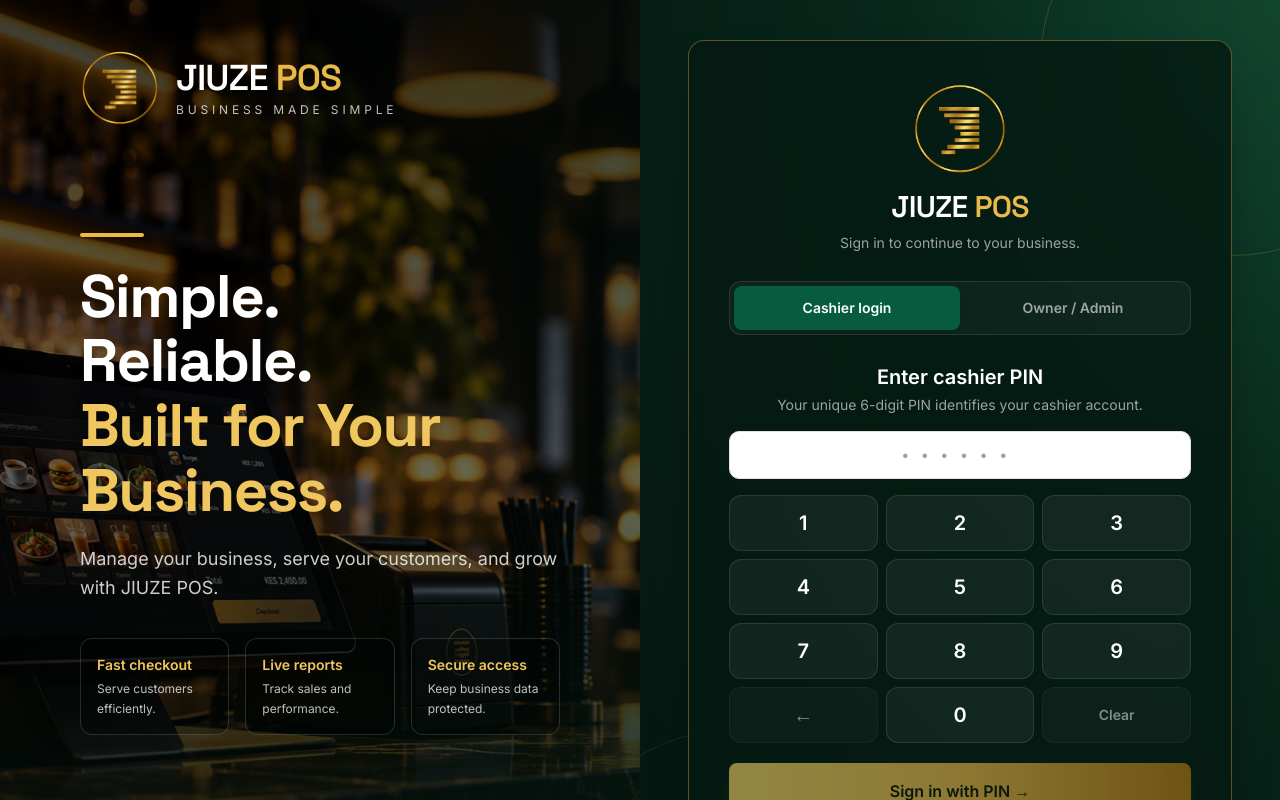
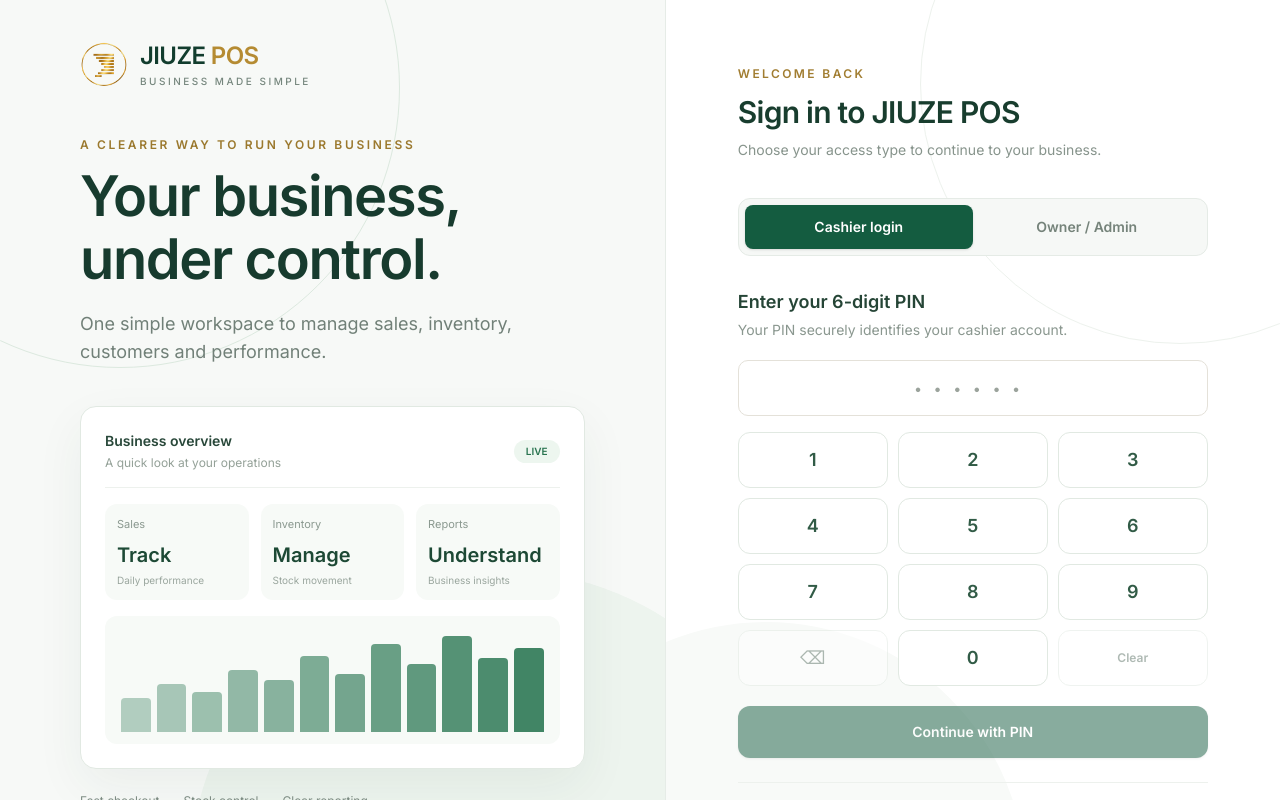
Before and after one commit to jiuzekenya-hue/jiuze-pos-main, a React (Vite) app: page /login in a window 1280 px wide. Shown: the top 800 px of the page. Built offline with nearby package versions, Linux system fonts and the light colour scheme; no server answers.

Commit message:
Restore approved light split-screen POS login design

```diff
--- a/src/pages/Login.tsx
+++ b/src/pages/Login.tsx
@@ -33,7 +33,7 @@ export default function Login() {
     setError(null)
     setIsSubmitting(true)
     if (mode === 'cashier') {
-      if (!/^\d{6}$/.test(pin)) {
+      if (!/^\\d{6}$/.test(pin)) {
         setError('Enter your 6-digit cashier PIN.')
         setIsSubmitting(false)
         return
@@ -69,56 +69,110 @@ export default function Login() {
   }
 
   return (
-    <main className="min-h-screen overflow-hidden bg-[#061b13] text-white lg:grid lg:min-h-screen lg:grid-cols-2">
-      <section className="relative isolate flex min-h-[580px] flex-col justify-between overflow-hidden px-7 py-9 sm:px-12 sm:py-12 lg:min-h-screen lg:px-14 xl:px-20">
-        <div className="jiuze-hero-image absolute inset-0 -z-20 bg-cover bg-center" style={{ backgroundImage: "url('/jiuze-pos-hero.png')" }} aria-hidden="true" />
-        <div className="absolute inset-0 -z-10 bg-gradient-to-b from-black/70 via-black/45 to-[#061b13]/95" aria-hidden="true" />
-        <div className="absolute inset-0 -z-10 bg-gradient-to-r from-black/20 to-[#061b13]/30" aria-hidden="true" />
-        <div className="jiuze-enter flex items-center gap-4">
-          <img src="/jiuze-logo.png" alt="JIUZE logo" className="h-16 w-16 object-contain sm:h-20 sm:w-20" />
-          <div><p className="font-display text-3xl font-semibold tracking-tight sm:text-4xl">JIUZE <span className="text-[#e9b949]">POS</span></p><p className="mt-1 text-[10px] uppercase tracking-[0.32em] text-white/75 sm:text-xs">Business made simple</p></div>
-        </div>
-        <div className="jiuze-enter jiuze-enter-delay-1 my-14 max-w-xl lg:my-0 lg:py-12">
-          <div className="mb-7 h-1 w-16 rounded-full bg-[#e9b949]" />
-          <h2 className="font-display text-4xl font-bold leading-[1.08] tracking-tight sm:text-5xl xl:text-6xl">Simple.<br />Reliable.<br /><span className="text-[#f0c65e]">Built for Your Business.</span></h2>
-          <p className="mt-5 max-w-lg text-base leading-relaxed text-white/80 sm:text-lg">Manage your business, serve your customers, and grow with JIUZE POS.</p>
-          <div className="mt-9 grid max-w-lg gap-4 sm:grid-cols-3">
-            <div className="rounded-xl border border-white/15 bg-black/25 p-4 backdrop-blur-sm"><p className="text-sm font-semibold text-[#f0c65e]">Fast checkout</p><p className="mt-1 text-xs leading-relaxed text-white/75">Serve customers efficiently.</p></div>
-            <div className="rounded-xl border border-white/15 bg-black/25 p-4 backdrop-blur-sm"><p className="text-sm font-semibold text-[#f0c65e]">Live reports</p><p className="mt-1 text-xs leading-relaxed text-white/75">Track sales and performance.</p></div>
-            <div className="rounded-xl border border-white/15 bg-black/25 p-4 backdrop-blur-sm"><p className="text-sm font-semibold text-[#f0c65e]">Secure access</p><p className="mt-1 text-xs leading-relaxed text-white/75">Keep business data protected.</p></div>
+    <main className="min-h-screen bg-[#f7f9f7] text-[#18352b] lg:grid lg:grid-cols-[1.04fr_0.96fr]">
+      <section className="relative flex min-h-[440px] flex-col justify-between overflow-hidden border-b border-[#e6ece7] px-7 py-8 sm:px-12 sm:py-10 lg:min-h-screen lg:border-b-0 lg:border-r lg:px-14 xl:px-20">
+        <div className="pointer-events-none absolute -left-40 -top-48 h-[560px] w-[560px] rounded-full border border-[#dce9df]" />
+        <div className="pointer-events-none absolute -bottom-64 -right-36 h-[620px] w-[620px] rounded-full bg-[#edf4ee]" />
+        <div className="relative z-10 flex items-center gap-3">
+          <img src="/jiuze-logo.png" alt="JIUZE" className="h-12 w-12 object-contain" />
+          <div>
+            <p className="text-2xl font-bold tracking-tight text-[#123d2e]">JIUZE <span className="text-[#b58b32]">POS</span></p>
+            <p className="mt-0.5 text-[10px] font-medium uppercase tracking-[0.25em] text-[#75867d]">Business made simple</p>
           </div>
         </div>
-        <footer className="jiuze-enter jiuze-enter-delay-2 border-t border-white/20 pt-5 text-xs text-white/65">
-          <div className="flex flex-wrap gap-x-4 gap-y-2"><a href="tel:0710307318" className="transition hover:text-[#f0c65e]">0710 307 318</a><a href="https://www.jiuze.co.ke" target="_blank" rel="noreferrer" className="transition hover:text-[#f0c65e]">www.jiuze.co.ke</a><a href="mailto:jiuzekenya@gmail.com" className="transition hover:text-[#f0c65e]">jiuzekenya@gmail.com</a><span>@jiuzekenya</span></div>
-          <p className="mt-3 uppercase tracking-[0.18em]">JIUZE POS · Retail management</p>
+
+        <div className="relative z-10 mx-auto my-12 w-full max-w-[590px] lg:my-0 lg:py-12">
+          <p className="mb-3 text-xs font-semibold uppercase tracking-[0.22em] text-[#9b792e]">A clearer way to run your business</p>
+          <h1 className="max-w-xl text-4xl font-semibold leading-[1.12] tracking-tight text-[#173b2e] sm:text-5xl xl:text-[56px]">
+            Your business,<br />under control.
+          </h1>
+          <p className="mt-5 max-w-md text-base leading-7 text-[#718078] sm:text-lg">
+            One simple workspace to manage sales, inventory, customers and performance.
+          </p>
+
+          <div className="mt-10 max-w-[520px] rounded-2xl border border-[#e1e9e2] bg-white p-5 shadow-[0_18px_50px_rgba(28,66,47,0.06)] sm:p-6">
+            <div className="flex items-center justify-between border-b border-[#edf1ed] pb-4">
+              <div>
+                <p className="text-sm font-semibold text-[#29483a]">Business overview</p>
+                <p className="mt-1 text-xs text-[#94a198]">A quick look at your operations</p>
+              </div>
+              <span className="rounded-full bg-[#edf6ef] px-3 py-1 text-[10px] font-semibold text-[#28734f]">LIVE</span>
+            </div>
+            <div className="grid grid-cols-2 gap-3 pt-4 sm:grid-cols-3">
+              <div className="rounded-xl bg-[#f7faf7] p-3">
+                <p className="text-[11px] text-[#8b9990]">Sales</p>
+                <p className="mt-2 text-xl font-semibold text-[#1d4935]">Track</p>
+                <p className="mt-1 text-[10px] text-[#9aa69e]">Daily performance</p>
+              </div>
+              <div className="rounded-xl bg-[#f7faf7] p-3">
+                <p className="text-[11px] text-[#8b9990]">Inventory</p>
+                <p className="mt-2 text-xl font-semibold text-[#1d4935]">Manage</p>
+                <p className="mt-1 text-[10px] text-[#9aa69e]">Stock movement</p>
+              </div>
+              <div className="col-span-2 rounded-xl bg-[#f7faf7] p-3 sm:col-span-1">
+                <p className="text-[11px] text-[#8b9990]">Reports</p>
+                <p className="mt-2 text-xl font-semibold text-[#1d4935]">Understand</p>
+                <p className="mt-1 text-[10px] text-[#9aa69e]">Business insights</p>
+              </div>
+            </div>
+            <div className="mt-4 flex items-end gap-1.5 rounded-xl bg-[#f7faf7] px-4 pb-3 pt-5" aria-hidden="true">
+              {[34, 48, 40, 62, 52, 76, 58, 88, 68, 96, 74, 84].map((height, index) => (
+                <div key={index} className="flex-1 rounded-t-sm bg-[#2e7956]" style={{ height: height + 'px', opacity: 0.35 + index * 0.05 }} />
+              ))}
+            </div>
+          </div>
+          <div className="mt-6 flex flex-wrap gap-x-6 gap-y-2 text-xs text-[#7c8b82]">
+            <span>Fast checkout</span><span>Stock control</span><span>Clear reporting</span>
+          </div>
+        </div>
+
+        <footer className="relative z-10 flex flex-wrap gap-x-5 gap-y-2 border-t border-[#e2e9e3] pt-5 text-xs text-[#89968e]">
+          <a href="tel:0710307318" className="transition hover:text-[#1e6547]">0710 307 318</a>
+          <a href="https://www.jiuze.co.ke" target="_blank" rel="noreferrer" className="transition hover:text-[#1e6547]">jiuze.co.ke</a>
+          <a href="mailto:jiuzekenya@gmail.com" className="transition hover:text-[#1e6547]">jiuzekenya@gmail.com</a>
+          <span>@jiuzekenya</span>
         </footer>
       </section>
 
-      <section className="relative flex items-center justify-center overflow-hidden bg-[radial-gradient(ellipse_at_top_right,_#12452e_0%,_#08271b_42%,_#04150f_100%)] px-5 py-10 sm:px-10 lg:min-h-screen lg:px-12">
-        <div className="pointer-events-none absolute -right-36 -top-32 h-96 w-96 rounded-full border border-[#e9b949]/20" />
-        <div className="pointer-events-none absolute -bottom-40 -left-24 h-96 w-96 rounded-full border border-[#e9b949]/10" />
-        <form onSubmit={handleSubmit} className="jiuze-enter jiuze-enter-delay-1 relative w-full max-w-[560px] rounded-2xl border border-[#d6ad4c]/40 bg-[#041a12]/80 p-6 shadow-2xl shadow-black/40 backdrop-blur-xl sm:p-10" noValidate>
-          <div className="mb-7 text-center"><img src="/jiuze-logo.png" alt="JIUZE logo" className="mx-auto h-20 w-20 object-contain sm:h-24 sm:w-24" /><h1 className="mt-3 font-display text-3xl font-semibold tracking-tight">JIUZE <span className="text-[#e9b949]">POS</span></h1><p className="mt-2 text-sm text-white/60">Sign in to continue to your business.</p></div>
-          <div className="mb-7 grid grid-cols-2 rounded-xl border border-white/10 bg-white/[0.04] p-1">
-            <button type="button" onClick={() => { setMode('cashier'); setError(null) }} className={`rounded-lg px-3 py-3 text-sm font-semibold transition ${mode === 'cashier' ? 'bg-[#075c40] text-white shadow' : 'text-white/60 hover:text-white'}`}>Cashier login</button>
-            <button type="button" onClick={() => { setMode('owner'); setError(null) }} className={`rounded-lg px-3 py-3 text-sm font-semibold transition ${mode === 'owner' ? 'bg-[#075c40] text-white shadow' : 'text-white/60 hover:text-white'}`}>Owner / Admin</button>
+      <section className="relative flex min-h-[620px] items-center justify-center overflow-hidden bg-white px-5 py-12 sm:px-10 lg:min-h-screen lg:px-12">
+        <div className="pointer-events-none absolute -right-40 -top-44 h-[520px] w-[520px] rounded-full border border-[#edf2ed]" />
+        <div className="pointer-events-none absolute -bottom-52 -left-40 h-[520px] w-[520px] rounded-full bg-[#f8faf8]" />
+        <form onSubmit={handleSubmit} className="relative z-10 w-full max-w-[470px]" noValidate>
+          <div className="mb-9">
+            <p className="text-xs font-semibold uppercase tracking-[0.2em] text-[#a17d31]">Welcome back</p>
+            <h2 className="mt-3 text-3xl font-semibold tracking-tight text-[#183d2e]">Sign in to JIUZE POS</h2>
+            <p className="mt-2 text-sm leading-6 text-[#87948c]">Choose your access type to continue to your business.</p>
           </div>
+
+          <div className="mb-8 grid grid-cols-2 rounded-xl border border-[#e5ebe6] bg-[#f6f8f6] p-1.5">
+            <button type="button" onClick={() => { setMode('cashier'); setError(null) }} className={`rounded-lg px-3 py-3 text-sm font-semibold transition ${mode === 'cashier' ? 'bg-[#145c40] text-white shadow-sm' : 'text-[#75837a] hover:text-[#24543e]'}`}>Cashier login</button>
+            <button type="button" onClick={() => { setMode('owner'); setError(null) }} className={`rounded-lg px-3 py-3 text-sm font-semibold transition ${mode === 'owner' ? 'bg-[#145c40] text-white shadow-sm' : 'text-[#75837a] hover:text-[#24543e]'}`}>Owner / Admin</button>
+          </div>
+
           {mode === 'cashier' ? <>
-            <div className="mb-4 text-center"><h2 className="text-xl font-semibold">Enter cashier PIN</h2><p className="mt-1 text-sm text-white/60">Your unique 6-digit PIN identifies your cashier account.</p></div>
-            <input aria-label="Cashier PIN" type="password" inputMode="numeric" autoComplete="one-time-code" maxLength={6} value={pin} onChange={(event) => { setPin(event.target.value.replace(/\D/g, '').slice(0, 6)); setError(null) }} className="field border-white/15 bg-white text-center text-2xl tracking-[0.8em] text-[#073b2a] placeholder:text-slate-400" placeholder="••••••" disabled={isSubmitting} />
-            <div className="mt-4 grid grid-cols-3 gap-2" aria-label="On-screen numeric keypad">
-              {keypadRows.flat().map((key) => <button key={key} type="button" onClick={() => pressKey(key)} disabled={isSubmitting || pin.length >= 6} className="min-h-14 rounded-xl border border-white/10 bg-white/[0.06] text-xl font-semibold transition hover:border-[#e9b949]/40 hover:bg-white/[0.12] active:scale-[0.98] disabled:opacity-50">{key}</button>)}
-              <button type="button" onClick={() => pressKey('backspace')} disabled={isSubmitting || !pin} aria-label="Delete last PIN digit" className="min-h-14 rounded-xl border border-white/10 bg-white/[0.06] text-xl transition hover:bg-white/[0.12] disabled:opacity-50">←</button>
-              <button type="button" onClick={() => pressKey('0')} disabled={isSubmitting || pin.length >= 6} className="min-h-14 rounded-xl border border-white/10 bg-white/[0.06] text-xl font-semibold transition hover:bg-white/[0.12] disabled:opacity-50">0</button>
-              <button type="button" onClick={() => pressKey('clear')} disabled={isSubmitting || !pin} className="min-h-14 rounded-xl border border-white/10 bg-white/[0.06] text-sm font-semibold transition hover:bg-white/[0.12] disabled:opacity-50">Clear</button>
+            <div className="mb-5">
+              <h3 className="text-lg font-semibold text-[#254536]">Enter your 6-digit PIN</h3>
+              <p className="mt-1 text-sm text-[#8a978f]">Your PIN securely identifies your cashier account.</p>
+            </div>
+            <input aria-label="Cashier PIN" type="password" inputMode="numeric" autoComplete="one-time-code" maxLength={6} value={pin} onChange={(event) => { setPin(event.target.value.replace(/\D/g, '').slice(0, 6)); setError(null) }} className="field h-14 w-full rounded-xl border border-[#dfe7e0] bg-[#fbfcfb] text-center text-2xl tracking-[0.8em] text-[#16452f] placeholder:text-[#aab5ad] focus:border-[#2b7654] focus:ring-2 focus:ring-[#2b7654]/10" placeholder="••••••" disabled={isSubmitting} />
+            <div className="mt-4 grid grid-cols-3 gap-2.5" aria-label="On-screen numeric keypad">
+              {keypadRows.flat().map((key) => <button key={key} type="button" onClick={() => pressKey(key)} disabled={isSubmitting || pin.length >= 6} className="min-h-14 rounded-xl border border-[#e1e9e2] bg-white text-lg font-semibold text-[#315b46] transition hover:border-[#9dbba6] hover:bg-[#f5f9f5] active:scale-[0.98] disabled:opacity-50">{key}</button>)}
+              <button type="button" onClick={() => pressKey('backspace')} disabled={isSubmitting || !pin} aria-label="Delete last PIN digit" className="min-h-14 rounded-xl border border-[#e1e9e2] bg-white text-lg text-[#60766a] transition hover:bg-[#f5f9f5] disabled:opacity-50">⌫</button>
+              <button type="button" onClick={() => pressKey('0')} disabled={isSubmitting || pin.length >= 6} className="min-h-14 rounded-xl border border-[#e1e9e2] bg-white text-lg font-semibold text-[#315b46] transition hover:bg-[#f5f9f5] disabled:opacity-50">0</button>
+              <button type="button" onClick={() => pressKey('clear')} disabled={isSubmitting || !pin} className="min-h-14 rounded-xl border border-[#e1e9e2] bg-white text-xs font-semibold text-[#60766a] transition hover:bg-[#f5f9f5] disabled:opacity-50">Clear</button>
             </div>
           </> : <div className="space-y-4">
-            <div><label htmlFor="owner-email" className="mb-2 block text-sm font-medium text-white/85">Email address</label><input id="owner-email" type="email" autoComplete="username" value={email} onChange={(event) => setEmail(event.target.value)} className="field border-white/15 bg-white text-[#073b2a] placeholder:text-slate-400" placeholder="Enter your email" disabled={isSubmitting} /></div>
-            <div><label htmlFor="owner-password" className="mb-2 block text-sm font-medium text-white/85">Password</label><div className="relative"><input id="owner-password" type={showPassword ? 'text' : 'password'} autoComplete="current-password" value={password} onChange={(event) => setPassword(event.target.value)} className="field border-white/15 bg-white pr-16 text-[#073b2a] placeholder:text-slate-400" placeholder="Enter your password" disabled={isSubmitting} /><button type="button" onClick={() => setShowPassword((current) => !current)} className="absolute right-2 top-1/2 -translate-y-1/2 rounded-md px-2 py-1.5 text-xs text-slate-500 hover:text-[#075c40]">{showPassword ? 'Hide' : 'Show'}</button></div></div>
+            <div><label htmlFor="owner-email" className="mb-2 block text-sm font-medium text-[#53685c]">Email address</label><input id="owner-email" type="email" autoComplete="username" value={email} onChange={(event) => setEmail(event.target.value)} className="field h-12 w-full rounded-xl border border-[#dfe7e0] bg-[#fbfcfb] text-[#183d2e] placeholder:text-[#aab5ad] focus:border-[#2b7654] focus:ring-2 focus:ring-[#2b7654]/10" placeholder="Enter your email" disabled={isSubmitting} /></div>
+            <div><label htmlFor="owner-password" className="mb-2 block text-sm font-medium text-[#53685c]">Password</label><div className="relative"><input id="owner-password" type={showPassword ? 'text' : 'password'} autoComplete="current-password" value={password} onChange={(event) => setPassword(event.target.value)} className="field h-12 w-full rounded-xl border border-[#dfe7e0] bg-[#fbfcfb] pr-16 text-[#183d2e] placeholder:text-[#aab5ad] focus:border-[#2b7654] focus:ring-2 focus:ring-[#2b7654]/10" placeholder="Enter your password" disabled={isSubmitting} /><button type="button" onClick={() => setShowPassword((current) => !current)} className="absolute right-2 top-1/2 -translate-y-1/2 rounded-md px-2 py-1.5 text-xs font-medium text-[#718278] hover:text-[#145c40]">{showPassword ? 'Hide' : 'Show'}</button></div></div>
           </div>}
-          {error && <p role="alert" className="mt-4 rounded-lg border border-red-400/30 bg-red-500/10 px-3 py-2.5 text-sm leading-relaxed text-red-200">{error}</p>}
-          <button type="submit" disabled={isSubmitting || (mode === 'cashier' && pin.length !== 6)} className="jiuze-login-button mt-5 min-h-14 w-full rounded-lg bg-gradient-to-r from-[#f3cf68] via-[#e9b949] to-[#b77a17] px-4 py-3 text-base font-bold text-[#10170d] shadow-lg shadow-[#d5a52d]/15 disabled:cursor-not-allowed disabled:opacity-60">{isSubmitting ? 'Signing in…' : mode === 'cashier' ? 'Sign in with PIN →' : 'Sign in →'}</button>
-          <div className="mt-5 flex items-center justify-between gap-3 border-t border-white/10 pt-4 text-xs"><Link to="/reset-password" className="font-medium text-[#f0c65e] transition hover:text-white">Forgot password?</Link><Link to="/signup" className="text-white/55 transition hover:text-white">Create account</Link></div>
+
+          {error && <p role="alert" className="mt-4 rounded-lg border border-red-200 bg-red-50 px-3 py-2.5 text-sm leading-relaxed text-red-700">{error}</p>}
+          <button type="submit" disabled={isSubmitting || (mode === 'cashier' && pin.length !== 6)} className="mt-5 min-h-13 w-full rounded-xl bg-[#145c40] px-4 py-3.5 text-sm font-semibold text-white shadow-sm transition hover:bg-[#104b34] active:scale-[0.99] disabled:cursor-not-allowed disabled:opacity-50">{isSubmitting ? 'Signing in…' : mode === 'cashier' ? 'Continue with PIN' : 'Sign in to your account'}</button>
+          <div className="mt-6 flex items-center justify-between gap-3 border-t border-[#edf1ed] pt-5 text-xs">
+            <Link to="/reset-password" className="font-medium text-[#286749] transition hover:text-[#123d2e]">Forgot password?</Link>
+            <Link to="/signup" className="font-medium text-[#87948c] transition hover:text-[#286749]">Create account</Link>
+          </div>
+          <p className="mt-8 text-center text-[11px] text-[#a0aaa3]">Secure access to your business workspace</p>
         </form>
       </section>
     </main>
```
